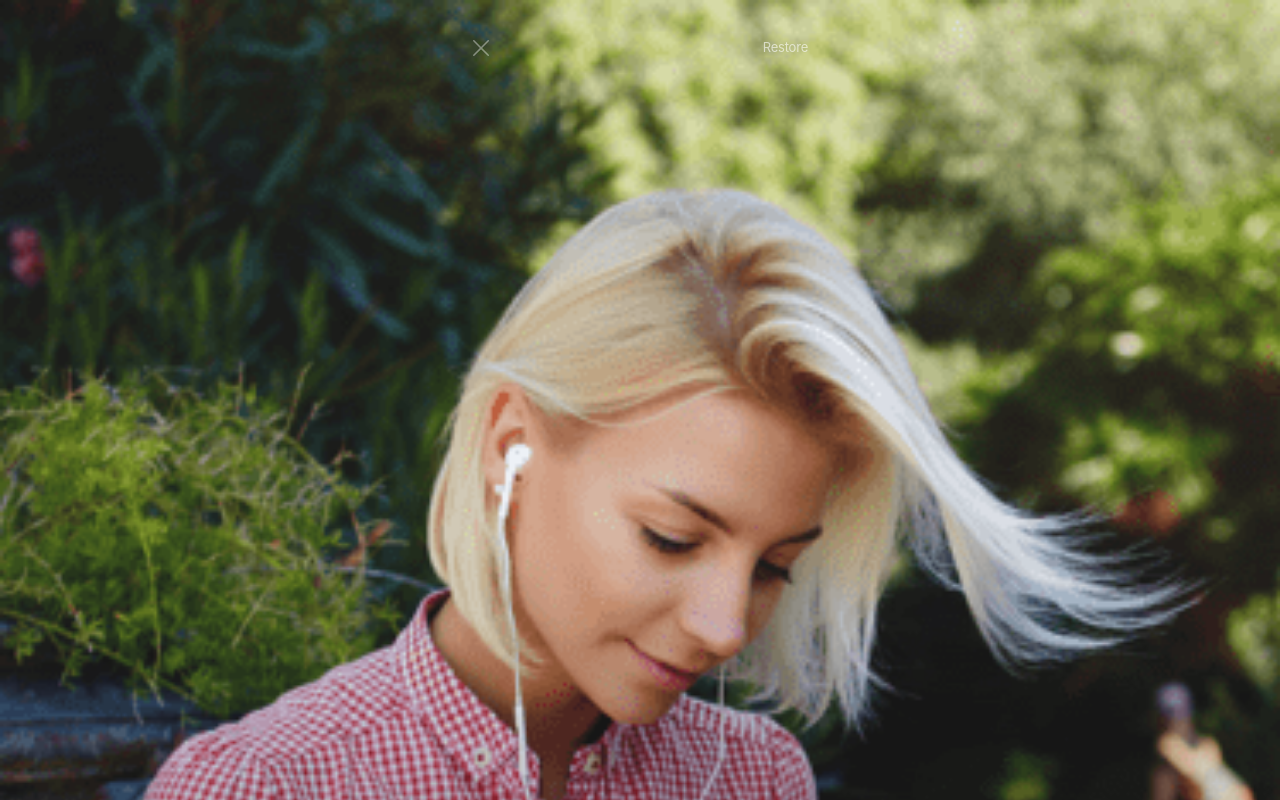
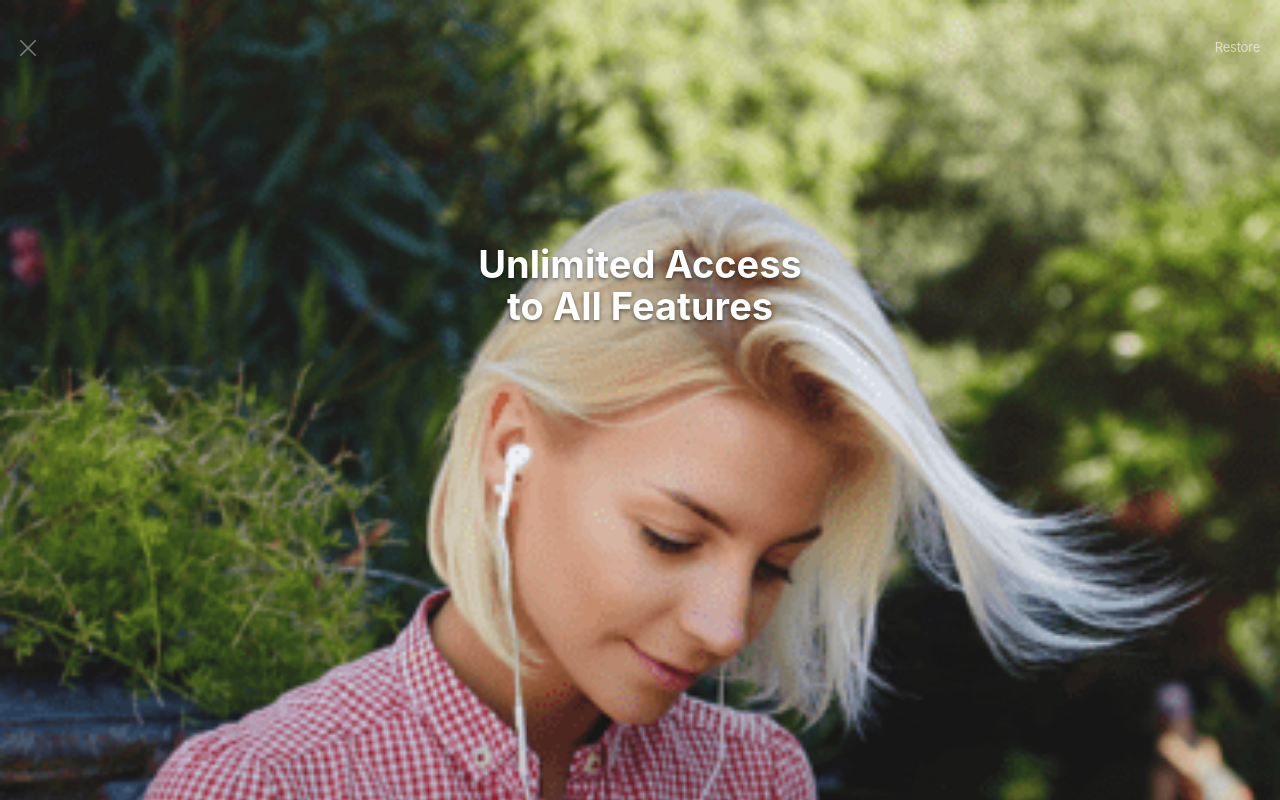
Before and after one commit to GeorgiyBeloklokov/test-mobile-layout, a website built with webpack: page src/index.html in a window 1280 px wide. Built offline with nearby package versions, Linux system fonts and the light colour scheme.

Commit message:
feat: feat template printing + styles + font

```diff
--- a/src/index.html
+++ b/src/index.html
@@ -15,12 +15,11 @@
   </head>
   <body>
     <main class="main">
-      <header class="header">
-        <div class="header__buttons">
-          <a class="header__buttons-close"></a>
-          <span class="header__buttons-restore">Restore</span>
-        </div>
+      <header class="header__buttons">
+        <a class="header__buttons-close" href="#"></a>
+        <a class="header__buttons-restore" href="#">Restore</a>
       </header>
+      <section id="title"></section>
     </main>
   </body>
 </html>
--- a/src/index.js
+++ b/src/index.js
@@ -1 +1,5 @@
 import './styles/style.css';
+import App from './js/App';
+
+const app = new App();
+app.start();
--- a/src/js/App.js
+++ b/src/js/App.js
@@ -0,0 +1,10 @@
+import locale from "../assets/locales/en.json";
+export default class App {
+  constructor() {}
+  start() {
+    let main = document.querySelector("main");
+    let section = document.createElement("section");
+    section.innerHTML = `<h1 class="main__title">${locale["Unlimited Access<br>to All Features"]}</h1>`;
+    main.append(section);
+  }
+}
--- a/src/styles/fonts.css
+++ b/src/styles/fonts.css
@@ -4,3 +4,10 @@
     font-weight: 400;
     font-style: normal;
   }
+
+@font-face {
+    font-family: 'SFProDisplay';
+    src:  url('../assets/fonts/SF-Pro-Display-Bold.ttf') format('ttf');
+    font-weight: 600;
+    font-style: bold;
+  }
--- a/src/styles/style.css
+++ b/src/styles/style.css
@@ -1,18 +1,19 @@
 @import "./fonts.css";
 .main {
-
   min-height: 100vh;
   min-width: 320px;
-  height: 100vh;
-  width: 100vw;
   background-image: url("../assets/images/4.png");
   background-repeat: no-repeat;
   background-size: cover;
+}
 
-  @media (min-resolution: 2dppx) {
+@media (min-resolution: 2dppx) {
+  .main {
     background-image: url("../assets/images/4@2x.png");
   }
-  @media (min-resolution: 3dppx) {
+}
+@media (min-resolution: 3dppx) {
+  .main {
     background-image: url("../assets/images/4@3x.png");
   }
 }
@@ -20,11 +21,8 @@
 .header__buttons {
   display: flex;
   justify-content: space-between;
-  position: absolute;
-  width: 335px;
-  height: 24px;
-  left: calc(50% - 167px);
-  top: 40px;
+  padding: 40px 20px;
+  padding-bottom: 9em;
 }
 
 .header__buttons-close {
@@ -39,4 +37,40 @@
   font-size: 13px;
   color: rgba(255, 255, 255, 0.6);
   letter-spacing: -0.216667px;
+  text-decoration: none;
 }
+
+.main__title {
+  font-family: SFProDisplay, sans-serif;
+  font-size: 36px;
+  line-height: 42.19px;
+  text-align: center;
+  color: #ffffff;
+  text-shadow: 0px 2px 4px rgba(0, 0, 0, 0.5);
+}
+
+@media screen and (min-width: 375px) {
+  .header__buttons {
+    padding-bottom: 8.7em;
+  }
+  .main__title {
+    font-size: 34px;
+  }
+}
+@media screen and (min-width: 390px) {
+  .header__buttons {
+    padding-bottom: 9.2em;
+  }
+  .main__title {
+    font-size: 36px;
+  }
+}
+
+@media screen and (min-width: 414px) {
+  .header__buttons {
+    padding-bottom: 10.1em;
+  }
+  .main__title {
+    font-size: 38px;
+  }
+}
```
Also changed, not shown: src/assets/fonts/SF-Pro-Display-Bold.ttf (added).
